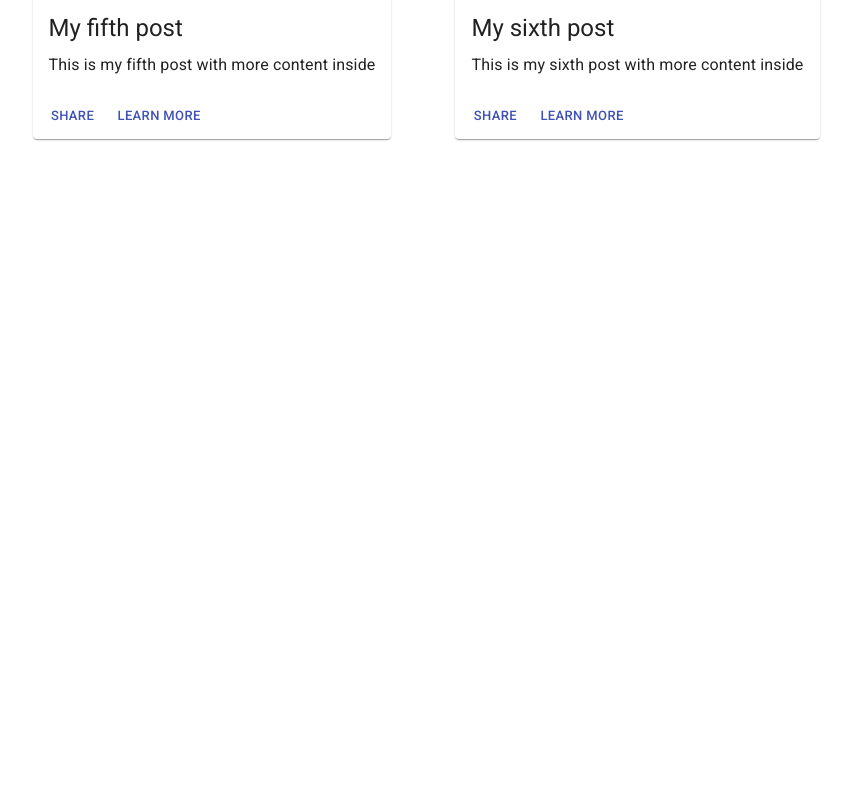
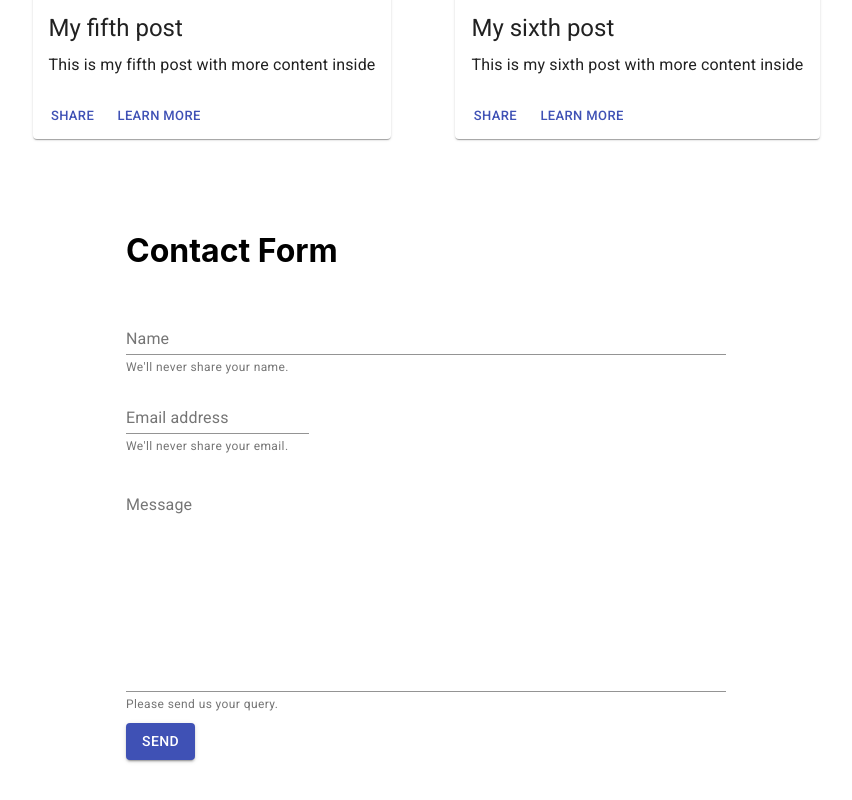
Before and after one commit to surajkarki66/React-Tutorials, a React (Create React App) app in the folder material-ui/react-material/: page / in a window 1280 px wide. Shown: the part 956-1756 px from the top of the page, without its empty margins (214-1066 px from the left). Before the commit the page ends 1127 px from the top, so only its background shows below. Built offline with nearby package versions, Linux system fonts and the light colour scheme.

Commit message:
Finished Contact Form

```diff
--- a/material-ui/react-material/src/App.js
+++ b/material-ui/react-material/src/App.js
@@ -5,6 +5,7 @@ import Typography from "@material-ui/core/Typography";
 
 import Navbar from "./components/NavBar";
 import Posts from "./components/Posts";
+import ContactForm from "./components/Contact";
 
 function App() {
   return (
@@ -18,6 +19,7 @@ function App() {
         </Toolbar>
       </AppBar>
       <Posts />
+      <ContactForm />
     </div>
   );
 }
--- /dev/null
+++ b/material-ui/react-material/src/components/Contact.jsx
@@ -0,0 +1,60 @@
+import React from "react";
+import {
+  FormControl,
+  InputLabel,
+  Input,
+  Button,
+  FormHelperText,
+} from "@material-ui/core";
+
+function ContactForm(props) {
+  return (
+    <div
+      style={{
+        display: "flex",
+        justifyContent: "center",
+        margin: 20,
+        padding: 20,
+      }}
+    >
+      <form style={{ width: "50%" }}>
+        <h1>Contact Form</h1>
+
+        <FormControl margin="normal" fullWidth>
+          <InputLabel htmlFor="name">Name</InputLabel>
+          <Input id="name" type="text" aria-describedby="my-helper-text" />
+          <FormHelperText id="my-helper-text">
+            We'll never share your name.
+          </FormHelperText>
+        </FormControl>
+
+        <FormControl>
+          <InputLabel htmlFor="email">Email address</InputLabel>
+          <Input id="my-input" aria-describedby="my-helper-text" />
+          <FormHelperText id="my-helper-text">
+            We'll never share your email.
+          </FormHelperText>
+        </FormControl>
+
+        <FormControl margin="normal" fullWidth>
+          <InputLabel htmlFor="message">Message</InputLabel>
+          <Input
+            id="email"
+            aria-describedby="my-helper-text"
+            multiline
+            rows={10}
+          />
+          <FormHelperText id="my-helper-text">
+            Please send us your query.
+          </FormHelperText>
+        </FormControl>
+
+        <Button variant="contained" color="primary" size="medium">
+          Send
+        </Button>
+      </form>
+    </div>
+  );
+}
+
+export default ContactForm;
```
